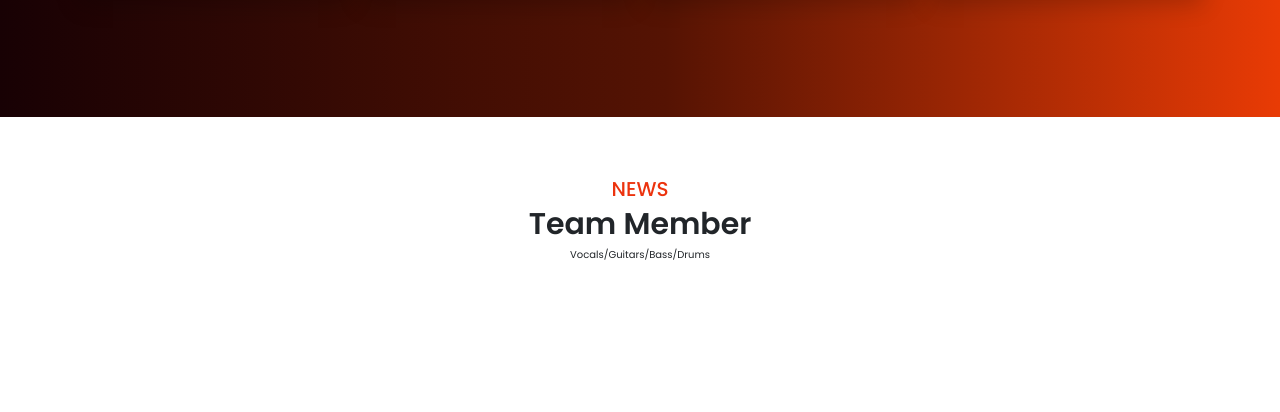
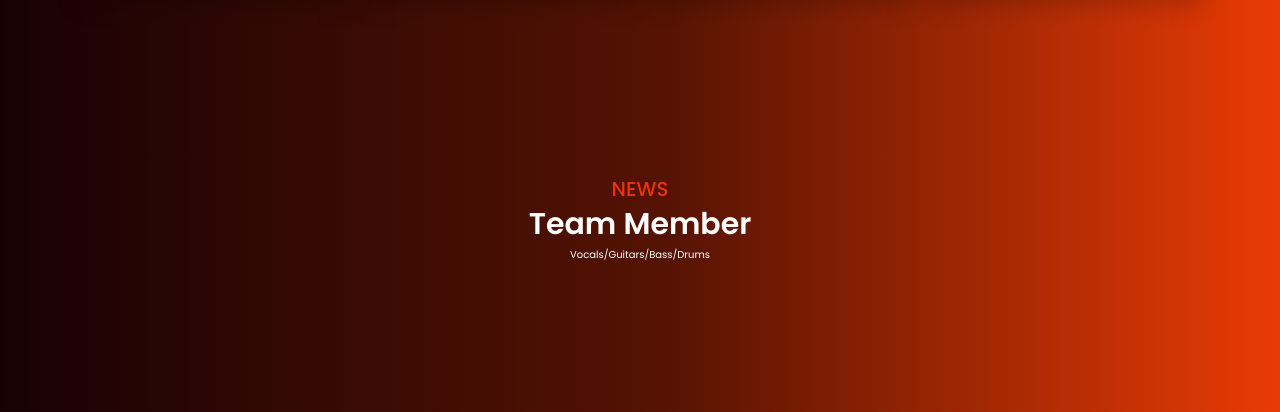
Before and after one commit to t-riku/oneokrock_web, a plain HTML site: page index.html in a window 1280 px wide. Shown: the part 1877-2289 px from the top of the page. Drawn offline with nearby package versions, Linux system fonts and the light colour scheme; a web font is replaced by a local one.

Commit message:
add news

```diff
--- a/scss/style.scss
+++ b/scss/style.scss
@@ -351,6 +351,24 @@ section + section {
   }
 }
 
+// news section
+.news {
+  background: rgb(24, 1, 4);
+  background: linear-gradient(
+    90deg,
+    rgba(24, 1, 4, 1) 0%,
+    rgba(85, 19, 3, 1) 52%,
+    rgba(233, 59, 5, 1) 100%
+  );
+
+  .team-sentence {
+    h2,
+    p {
+      color: #fff;
+    }
+  }
+}
+
 // @media query
 @media (max-width: 1199px) {
   .toppage {
```
Also changed, not shown: css/style.css, css/style.min.css, 2 other files.
